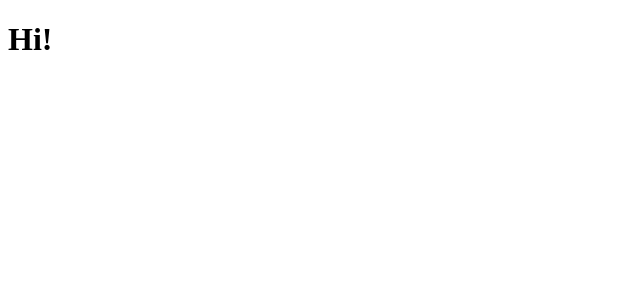
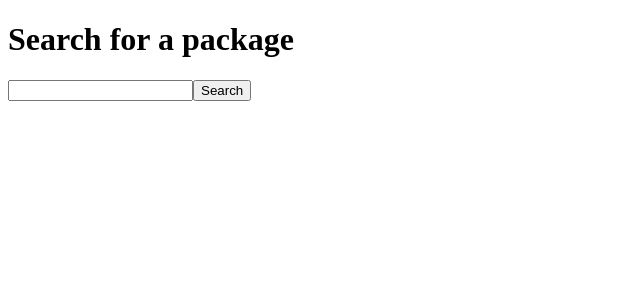
Before and after one commit to melvinioso/redux-ts, a React (Create React App) app: page / in a window 1280 px wide. Shown: the top 300 px of the page, without its empty margins (0-640 px from the left). Built offline with nearby package versions, Linux system fonts and the light colour scheme.

Commit message:
wiring store to react

```diff
--- a/src/components/App.tsx
+++ b/src/components/App.tsx
@@ -1,5 +1,16 @@
+import { Provider } from 'react-redux';
+import { store } from '../state';
+import RepositoriesList from './RepositoriesList';
+
 const App = () => {
-  return <h1>Hi!</h1>;
+  return (
+    <Provider store={store}>
+      <div>
+        <h1>Search for a package</h1>
+        <RepositoriesList />
+      </div>
+    </Provider>
+  );
 };
 
 export default App;
--- /dev/null
+++ b/src/components/RepositoriesList.tsx
@@ -0,0 +1,12 @@
+const RepositoriesList = () => {
+  return (
+    <div>
+      <form>
+        <input />
+        <button>Search</button>
+      </form>
+    </div>
+  );
+};
+
+export default RepositoriesList;
--- a/src/state/reducers/repositoriesReducer.ts
+++ b/src/state/reducers/repositoriesReducer.ts
@@ -7,8 +7,14 @@
   data: string[];
 }
 
+const initialState = {
+  loading: false,
+  error: null,
+  data: [],
+};
+
 const reducer = (
-  state: RepositoriesState,
+  state: RepositoriesState = initialState,
   action: Action
 ): RepositoriesState => {
   switch (action.type) {
```
